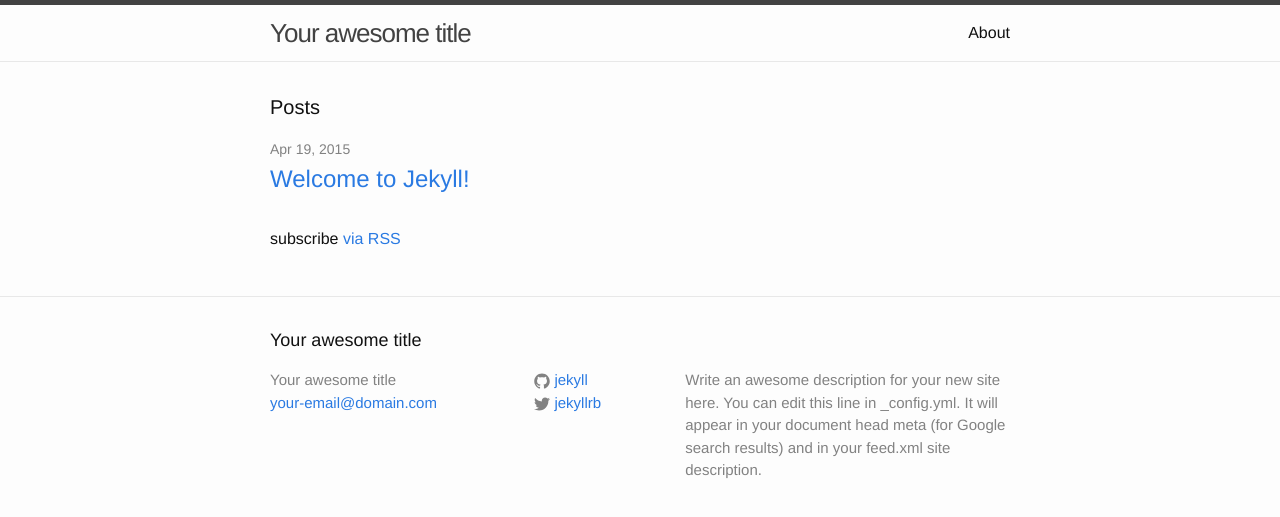
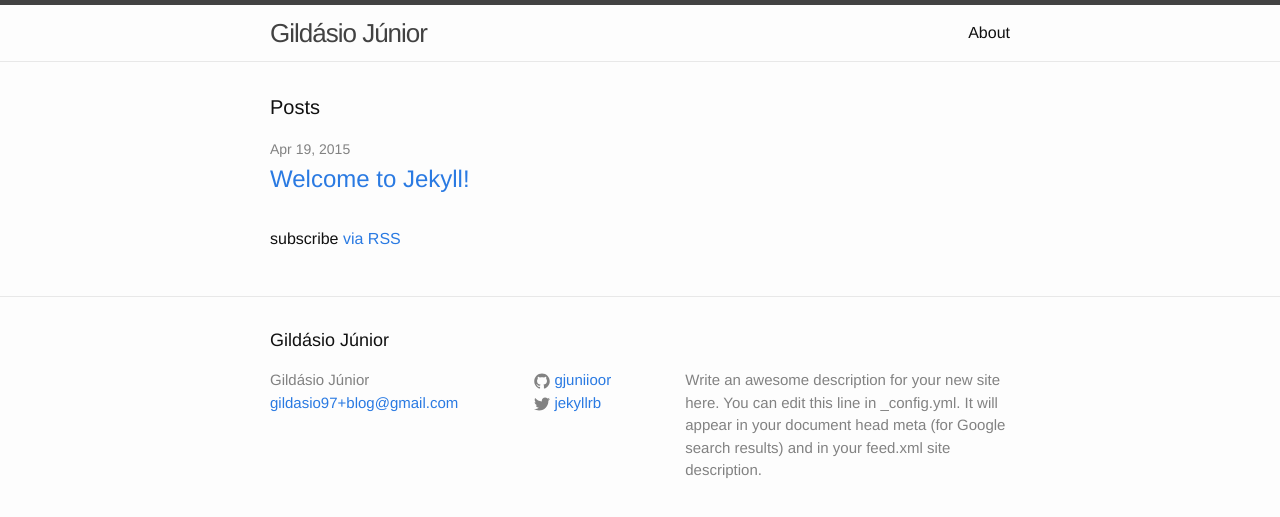
Before and after one commit to gildasio/gildasio.gitlab.io, a Jekyll site: the page built from blog/index.html, in a window 1280 px wide. Shown: the top 517 px of the page. Built offline with Jekyll 4.4.1, drawn with Linux system fonts in a browser that asks for light colours.

Commit message:
Some configurations

```diff
--- a/blog/_config.yml
+++ b/blog/_config.yml
@@ -1,14 +1,21 @@
 # Site settings
-title: Your awesome title
-email: your-email@domain.com
+title: Gildásio Júnior
+email: gildasio97+blog@gmail.com
 description: > # this means to ignore newlines until "baseurl:"
   Write an awesome description for your new site here. You can edit this
   line in _config.yml. It will appear in your document head meta (for
   Google search results) and in your feed.xml site description.
-baseurl: "" # the subpath of your site, e.g. /blog/
-url: "http://yourdomain.com" # the base hostname & protocol for your site
+baseurl: "/blog/"
+url: "http://gildasio.net"
 twitter_username: jekyllrb
-github_username:  jekyll
+github_username:  gjuniioor
 
 # Build settings
 markdown: kramdown
+
+# Global configuration
+timezone: America/Bahia
+encoding: UTF-8
+
+# Build Command Options
+lsi: TRUE
```
